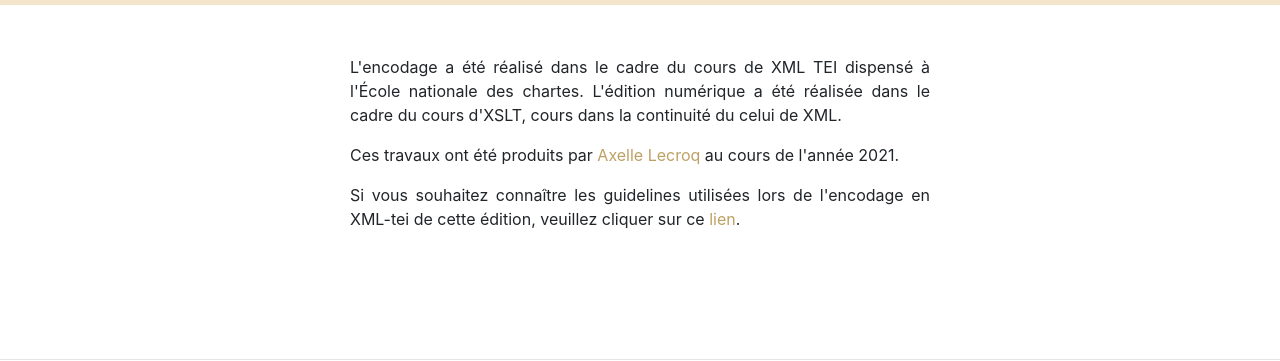
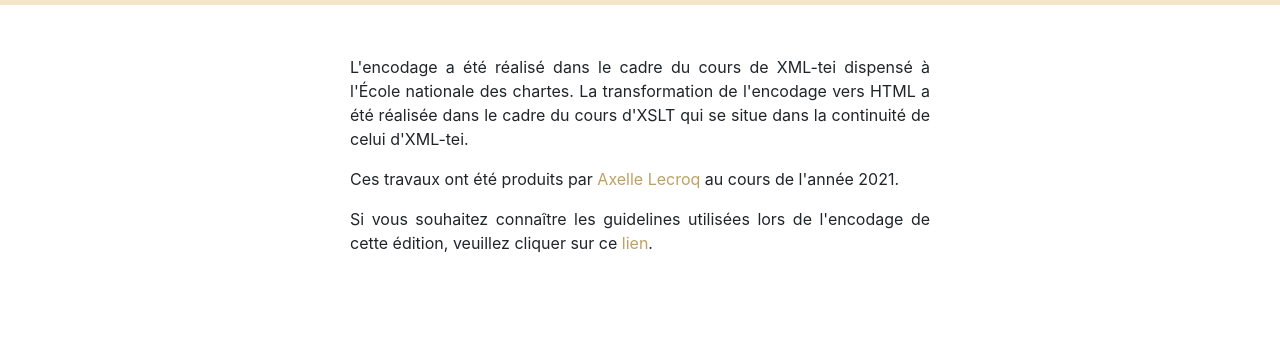
Before and after one commit to axellelecroq/digital-edition-bestiaire, a plain HTML site: page templates/apropos.html in a window 1280 px wide. Shown: the part 51-412 px from the top of the page. Drawn offline with nearby package versions, Linux system fonts and the light colour scheme.

```diff
--- a/templates/apropos.html
+++ b/templates/apropos.html
@@ -44,13 +44,13 @@
          </ul><span><a href="apropos.html"><img src="../img/info-circle.svg" alt="Guidelines" style="color: #5e7bb1"></img></a></span></div>
    </nav>
    <div style="margin: 50px 350px 0px 350px" align="justify">
-      <p>L'encodage a été réalisé dans le cadre du cours de XML TEI dispensé à l'École nationale
-         des chartes. L'édition numérique a été réalisée
-         dans le cadre du cours d'XSLT, cours dans la continuité du
-         celui de XML. </p>
+      <p>L'encodage a été réalisé dans le cadre du cours de XML-tei dispensé à l'École nationale
+         des chartes. La transformation de l'encodage vers HTML a été réalisée dans le cadre du cours
+         d'XSLT qui se situe
+         dans la continuité de celui d'XML-tei. </p>
       <p>Ces travaux ont été produits par <a style="color: #BDA164;" href="https://github.com/axellelecroq" target="_blank">Axelle Lecroq</a> au cours de l'année 2021.</p>
-      <p>Si vous souhaitez connaître les guidelines utilisées lors de l'encodage en XML-tei
-         de cette édition, veuillez
+      <p>Si vous souhaitez connaître les guidelines utilisées lors de l'encodage de cette édition,
+         veuillez
          cliquer sur ce <a style="color: #BDA164;" href="../documentation/le-bestiaire_odd.html">lien</a>.</p><br></br></div><br></br><footer>
       <hr class="style-one"></hr>
       <div class="container">
```
Also changed, not shown: 1 other file.
